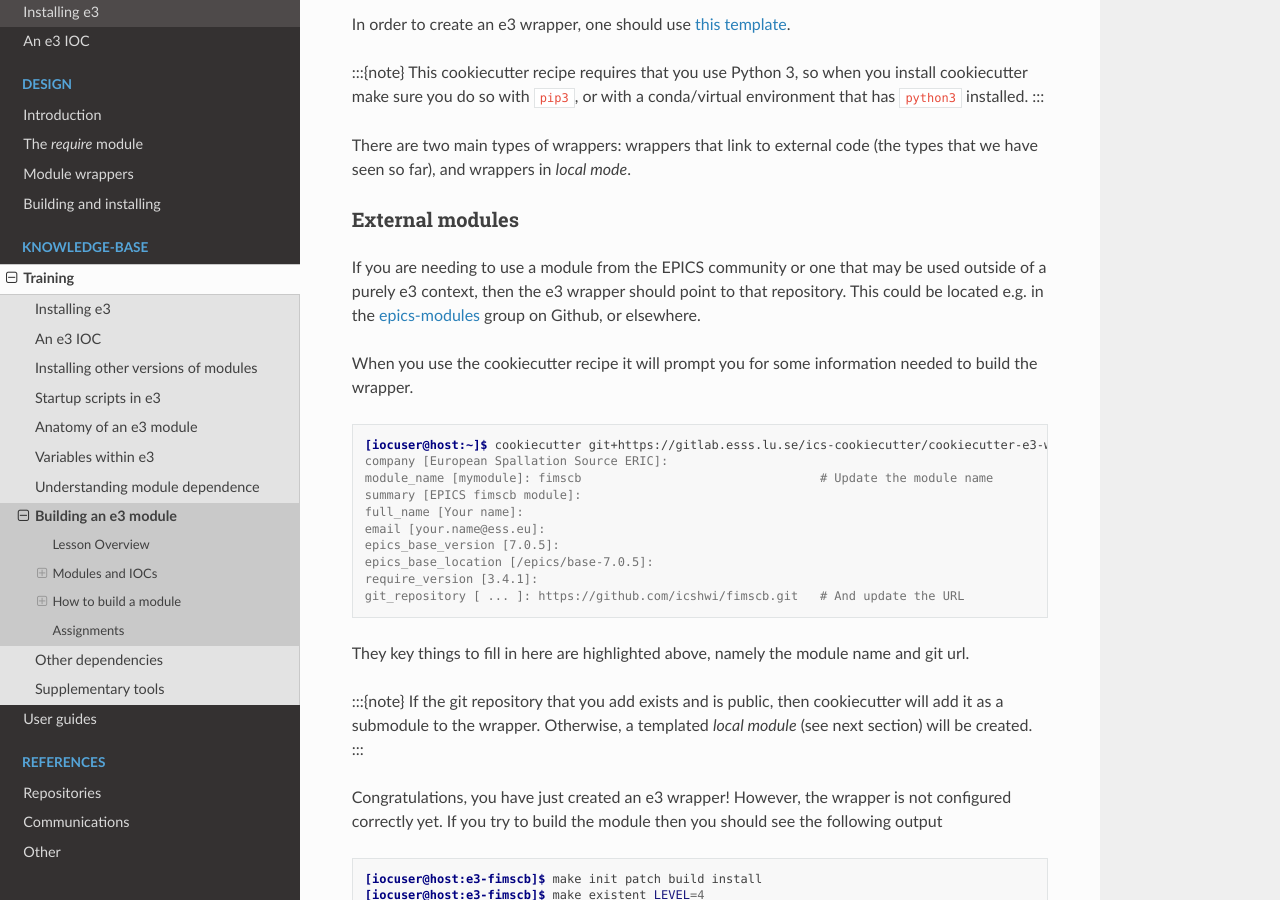
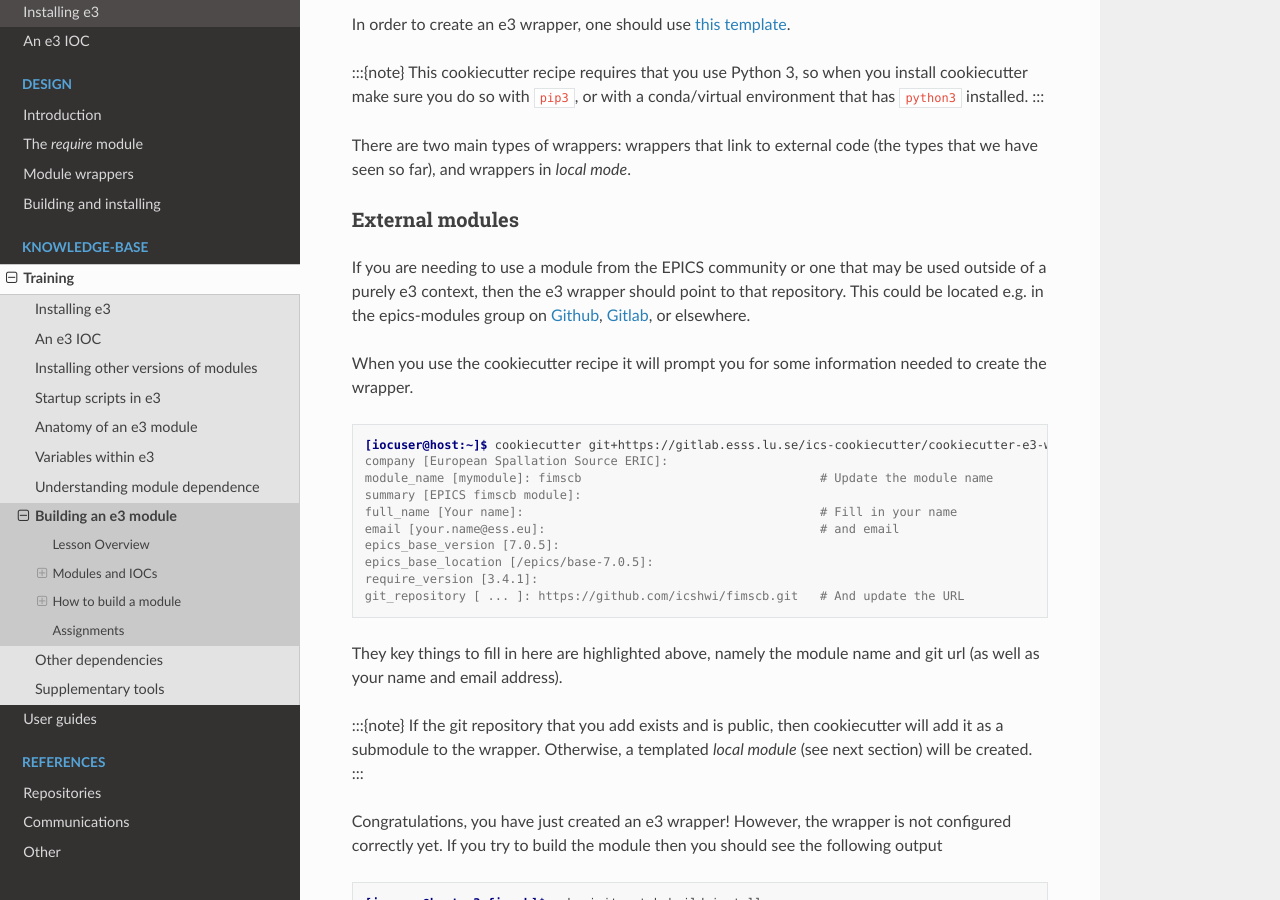
Before and after one commit to ttkorhonen/e3pages, a Sphinx documentation site: the page built from docs/kb/training/workbook/8_building_modules.md, in a window 1280 px wide and 900 px high, scrolled down 2188 px. Built offline with Sphinx 7.4.7 and the Read the Docs theme 2.0.0, drawn with Linux system fonts in a browser that asks for light colours; some of the changed text lies outside the part shown.

Commit message:
Minor fixes

````diff
--- a/docs/kb/training/workbook/8_building_modules.md
+++ b/docs/kb/training/workbook/8_building_modules.md
@@ -4,7 +4,7 @@
 
 In this lesson, you'll learn how to do the following:
 
-* Understand the difference between modules IOCs
+* Understand the difference between modules and IOCs
 * Understand the e3 wrapper directory structure.
 * Create an e3 wrapper using *Cookiecutter*
 * Edit a module makefile in order to build and install it into e3.
@@ -44,10 +44,10 @@
 
 ### IOCs
 
-Unlike standard EPICS where an IOC is a compiled binary, in e3 an IOC is just a startup script. This means that there are no specialised utilities required to build
+Unlike standard EPICS where an IOC is a compiled binary, in e3 an IOC is just a startup script. This means that there are no specialised utilities required to create
 an IOC, simply a text-editor.
 
-The simplest such repository can look something like the following.
+The simplest IOC repository can look something like the following.
 
 ```console
 [iocuser@host:iocs]$ tree e3-ioc-<iocname>
@@ -93,23 +93,23 @@
 ### External modules
 
 If you are needing to use a module from the EPICS community or one that may be used outside of a purely e3 context, then the e3 wrapper should point to that
-repository. This could be located e.g. in the [epics-modules](https://github.com/epics-modules) group on Github, or elsewhere.
+repository. This could be located e.g. in the epics-modules group on [Github](https://github.com/epics-modules), [Gitlab](https://gitlab.esss.lu.se/epics-modules), or elsewhere.
 
-When you use the cookiecutter recipe it will prompt you for some information needed to build the wrapper.
+When you use the cookiecutter recipe it will prompt you for some information needed to create the wrapper.
 ```console
 [iocuser@host:~]$ cookiecutter git+https://gitlab.esss.lu.se/ics-cookiecutter/cookiecutter-e3-wrapper.git
 company [European Spallation Source ERIC]:
 module_name [mymodule]: fimscb                                 # Update the module name
 summary [EPICS fimscb module]:
-full_name [Your name]:
-email [your.name@ess.eu]:
+full_name [Your name]:                                         # Fill in your name
+email [your.name@ess.eu]:                                      # and email
 epics_base_version [7.0.5]:
 epics_base_location [/epics/base-7.0.5]:
 require_version [3.4.1]:
 git_repository [ ... ]: https://github.com/icshwi/fimscb.git   # And update the URL
 ```
 
-They key things to fill in here are highlighted above, namely the module name and git url.
+They key things to fill in here are highlighted above, namely the module name and git url (as well as your name and email address).
 
 :::{note}
 If the git repository that you add exists and is public, then cookiecutter will add it as a submodule to the wrapper. Otherwise, a templated *local module* (see
@@ -181,7 +181,7 @@
 
 ############################################################################
 #
-# Add any files that should be copied to $(module)/Db
+# Add any files that should be copied to $(module)/db
 #
 ############################################################################
 
@@ -344,9 +344,9 @@
 ##  Assignments
 
 * Write a startup script for `e3-fimscb`.
-* Build an e3 wrapper for the EPICS module [e3-ch8](https://github.com/icshwi/ch8).
+* Create an e3 wrapper for the EPICS module [e3-ch8](https://github.com/icshwi/ch8).
 * Create a startup script for this module that will load all of the necessary functionality
-* Build an e3 wrapper for the EPICS module [e3-myexample](https://github.com/icshwi/myexample), as well as an associated IOC
+* Create an e3 wrapper for the EPICS module [e3-myexample](https://github.com/icshwi/myexample), as well as an associated IOC
   (i.e. a startup script that loads the necessary functionality)
   :::{hint}
   This task is a lot more challenging. To get some ideas, try to build the module as a regular EPICS module
````
